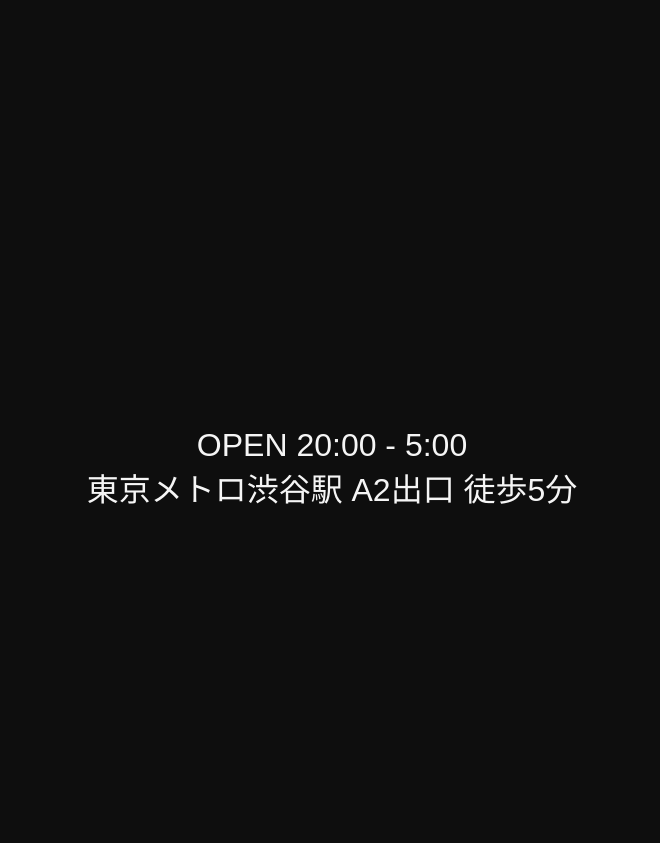
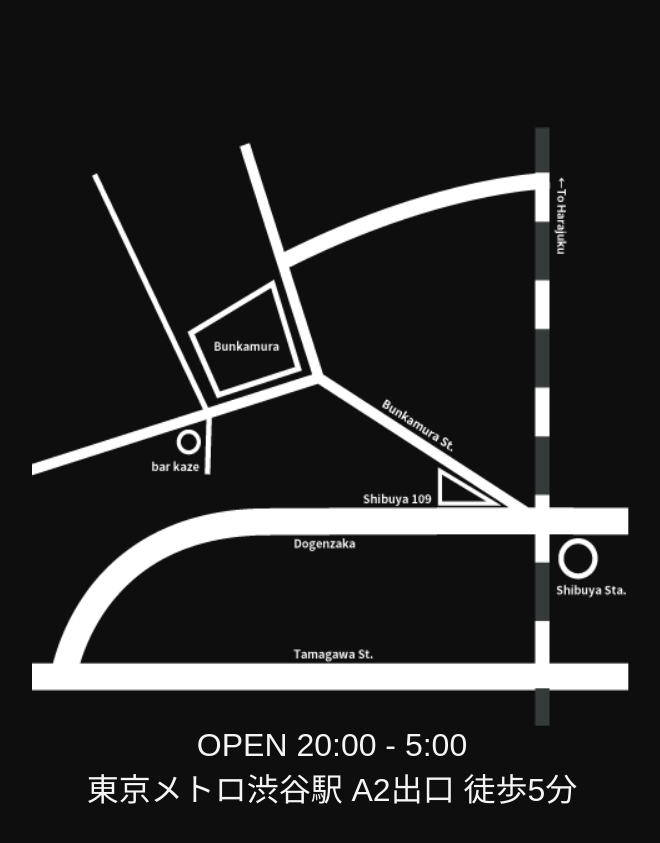
Before and after one commit to mitsu0428/bar-kaze, a Next.js app: page / in a window 1280 px wide. Shown: the part 4580-5423 px from the top of the page, without its empty margins (308-968 px from the left). Built offline with nearby package versions, Linux system fonts and the light colour scheme.

Commit message:
fix: bar kaze mapの追加

```diff
--- a/src/components/InformationView.tsx
+++ b/src/components/InformationView.tsx
@@ -1,3 +1,4 @@
+import Image from "next/image";
 import React from "react";
 import styled from "styled-components";
 
@@ -10,6 +11,12 @@
     <Container isPc={isPc}>
       {isPc ? (
         <>
+          <StyledImage
+            src="/images/map/bar-kaze-map.png"
+            alt="bar kaze までの道のり画像"
+            width={isPc ? 600 : 300}
+            height={isPc ? 600 : 300}
+          />
           <CustomText>OPEN 20:00 - 5:00</CustomText>
           <CustomText>東京メトロ渋谷駅 A2出口 徒歩5分</CustomText>
         </>
@@ -47,3 +54,7 @@
     font-size: 16px;
   }
 `;
+
+const StyledImage = styled(Image)`
+  border-radius: 8px;
+`;
```
Also changed, not shown: public/images/map/bar-kaze-map.png (added).
